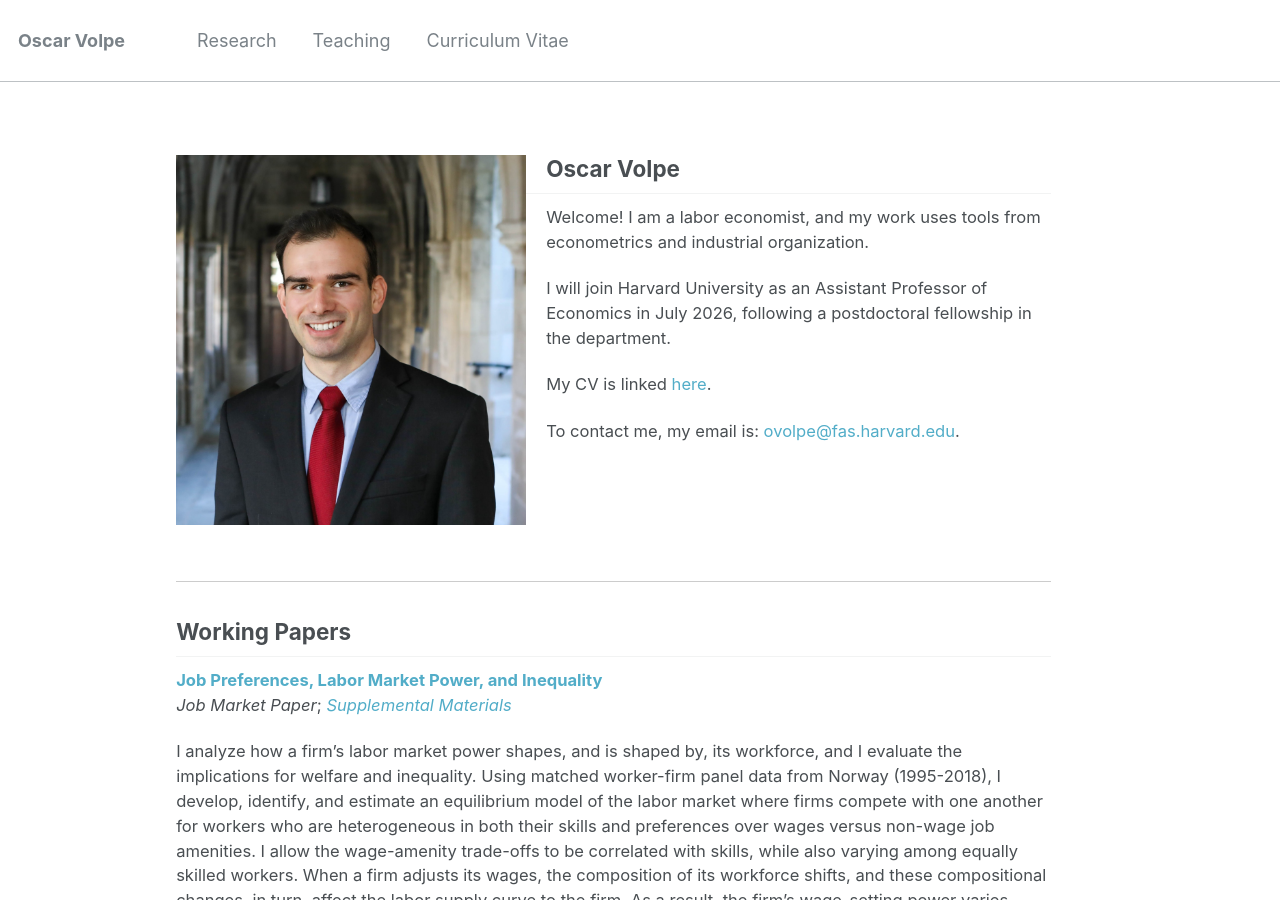
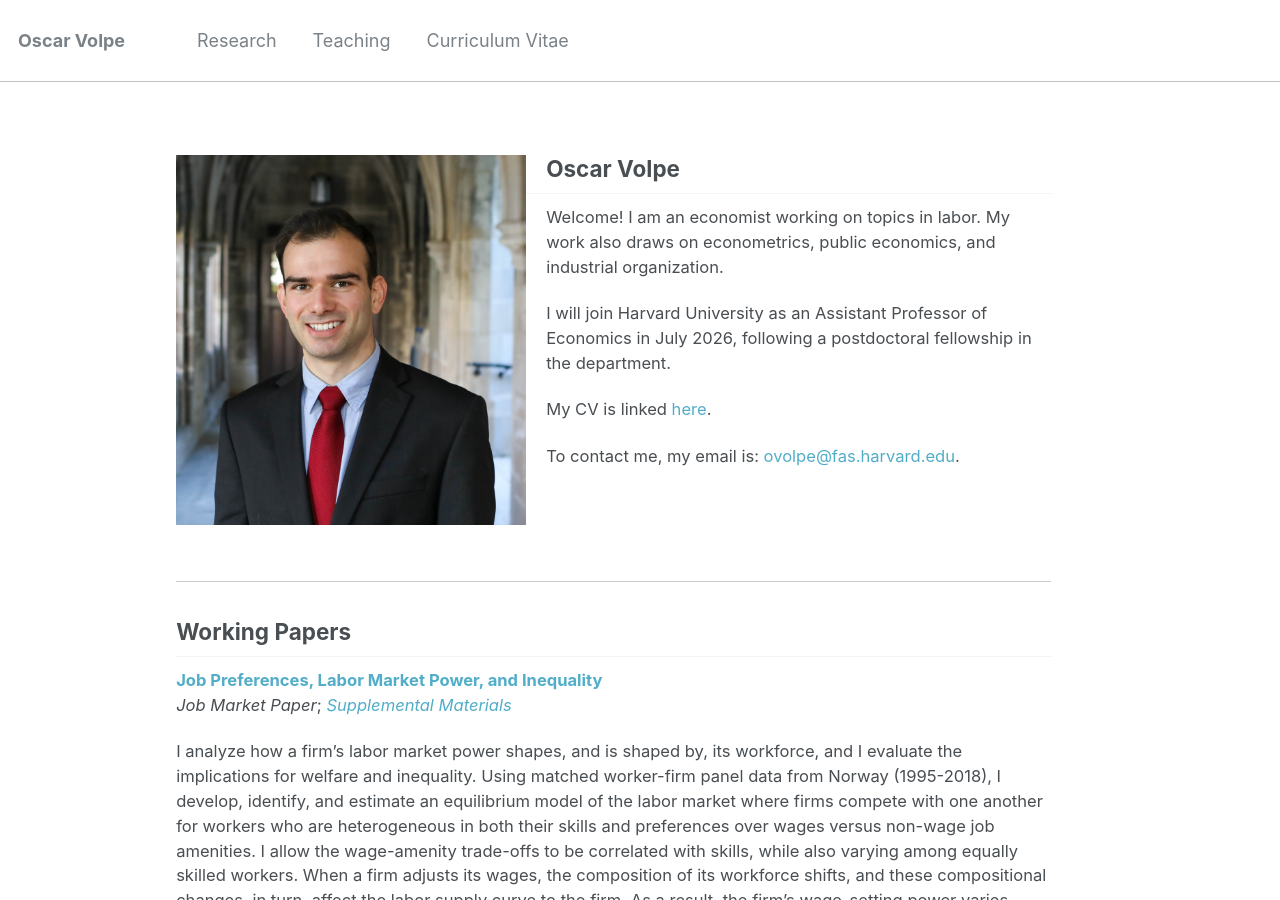
Before and after one commit to ovolpe/ovolpe.github.io, a Jekyll site: the page built from _pages/about.md, in a window 1280 px wide and 900 px high. Built offline with Jekyll 4.4.1, drawn with Linux system fonts in a browser that asks for light colours.

Commit message:
Update about.md

```diff
--- a/_pages/about.md
+++ b/_pages/about.md
@@ -10,7 +10,7 @@ redirect_from:
 
 ## Oscar Volpe<img class="img-responsive" style="float: left; margin: 0px 20px 20px 0px;" src="/files/headshot.jpg" width="350">
 
-Welcome! I am a labor economist, and my work uses tools from econometrics and industrial organization.
+Welcome! I am an economist working on topics in labor. My work also draws on econometrics, public economics, and industrial organization.
 
 I will join Harvard University as an Assistant Professor of Economics in July 2026, following a postdoctoral fellowship in the department.
 
```
